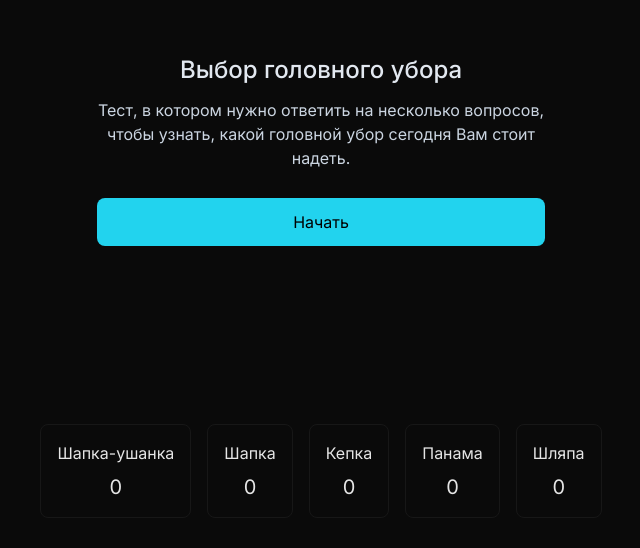
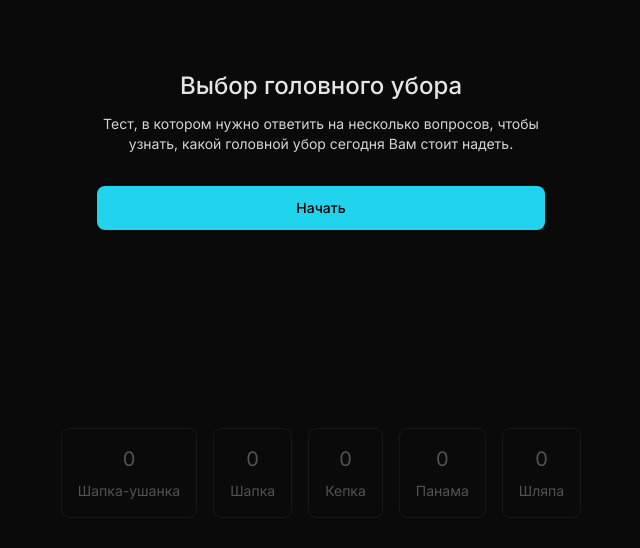
Before and after one commit to whoiscyberial/quiz, a Next.js app: page / in a window 1280 px wide. Shown: the part 242-790 px from the top of the page, without its empty margins (319-959 px from the left). Built offline with nearby package versions, Linux system fonts and the light colour scheme.

Commit message:
ui improvements

```diff
--- a/app/components/ChoiceButton.tsx
+++ b/app/components/ChoiceButton.tsx
@@ -7,7 +7,7 @@ export const ChoiceButton = ({ children, ...props }: React.ButtonHTMLAttributes<
 	return (
 		<button
 			{...props}
-			className='flex justify-center items-center text-center bg-cyan-400 text-black w-full rounded-lg my-4 py-3 text-base hover:bg-cyan-300 hover:shadow-lg hover:shadow-cyan-950 transition-all'
+			className='flex justify-center items-center text-center bg-cyan-400 text-black w-full rounded-lg my-4 py-3 text-sm font-medium hover:bg-cyan-300 hover:shadow-lg hover:shadow-cyan-950 transition-all'
 		>
 			{children}
 		</button>
--- a/app/components/Question.tsx
+++ b/app/components/Question.tsx
@@ -15,9 +15,9 @@ export const Question = ({ question, answers, setChoices, choices, result, setRe
 	const newResult: [number, number, number, number, number] = [0, 0, 0, 0, 0]
 	return (
 		<>
-			<h1 className='text-2xl font-medium mb-7 text-slate-200'>{question}</h1>
+			<h1 className='text-2xl font-medium mb-7'>{question}</h1>
 			{choices === '' ? (
-				<h2 className='-mt-4 mb-7 text-slate-300'>
+				<h2 className='-mt-4 mb-8 text-neutral-300'>
 					Тест, в котором нужно ответить на несколько вопросов, чтобы узнать, какой головной убор сегодня Вам стоит надеть.
 				</h2>
 			) : (
--- a/app/components/Quiz.tsx
+++ b/app/components/Quiz.tsx
@@ -233,14 +233,30 @@ export const Quiz = () => {
 	return (
 		<div className='flex flex-col w-full items-center'>
 			<section>{renderComponent(choices)}</section>
-			<section className='flex flex-row gap-4 absolute bottom-0 mb-[5vh]'>
+			<section className='flex flex-wrap gap-4 absolute bottom-0 justify-center items-center mb-[5vh]'>
 				{results.map((resultWord, idx) => {
 					return (
-						<div className='flex flex-col hover:bg-neutral-900 transition-all cursor-default border border-neutral-900 p-4 rounded-lg'>
-							<div className='flex'>{resultWord}</div>
-							<span className={`${findIndexesOfTop3Values(result).includes(idx) && !result.includes(0) ? 'text-green-700' : ''} text-xl mt-2`}>
+						<div
+							className={`group flex flex-col  hover:text-neutral-300 hover:bg-neutral-900/30 transition-all cursor-default border border-neutral-900 p-4 rounded-lg`}
+						>
+							<span
+								className={`${
+									findIndexesOfTop3Values(result).includes(idx) && !result.includes(0)
+										? 'text-neutral-200 group-hover:text-neutral-300'
+										: 'text-neutral-600 group-hover:text-neutral-300'
+								} lg:text-xl mb-2 transition-all`}
+							>
 								{result[idx]}
 							</span>
+							<div
+								className={`${
+									findIndexesOfTop3Values(result).includes(idx) && !result.includes(0)
+										? 'text-neutral-400 group-hover:text-neutral-200'
+										: 'text-neutral-600 group-hover:text-neutral-300'
+								} flex text-sm transition-all`}
+							>
+								{resultWord}
+							</div>
 						</div>
 					)
 				})}
--- a/app/globals.css
+++ b/app/globals.css
@@ -3,5 +3,5 @@
 @tailwind utilities;
 
 body {
-	@apply bg-neutral-950 text-neutral-200;
+	@apply bg-neutral-950 text-neutral-200 text-sm;
 }
```
